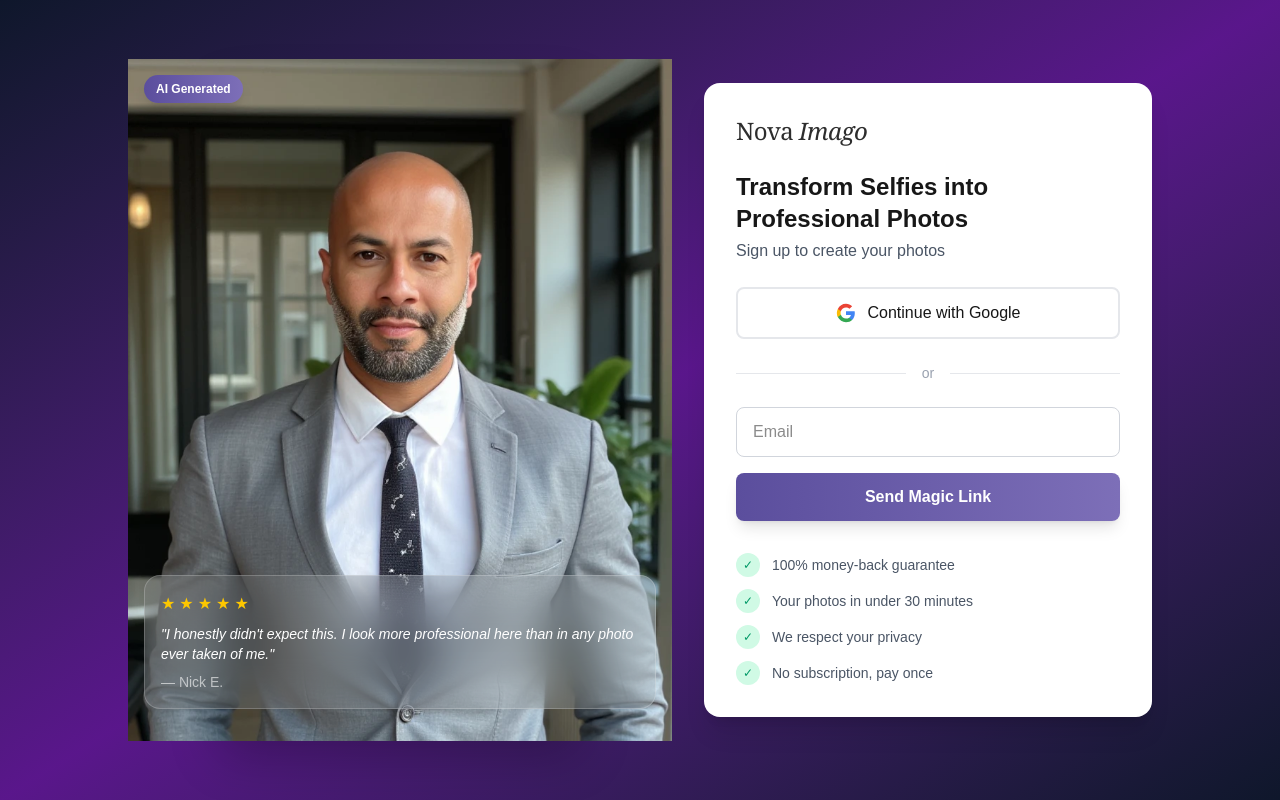
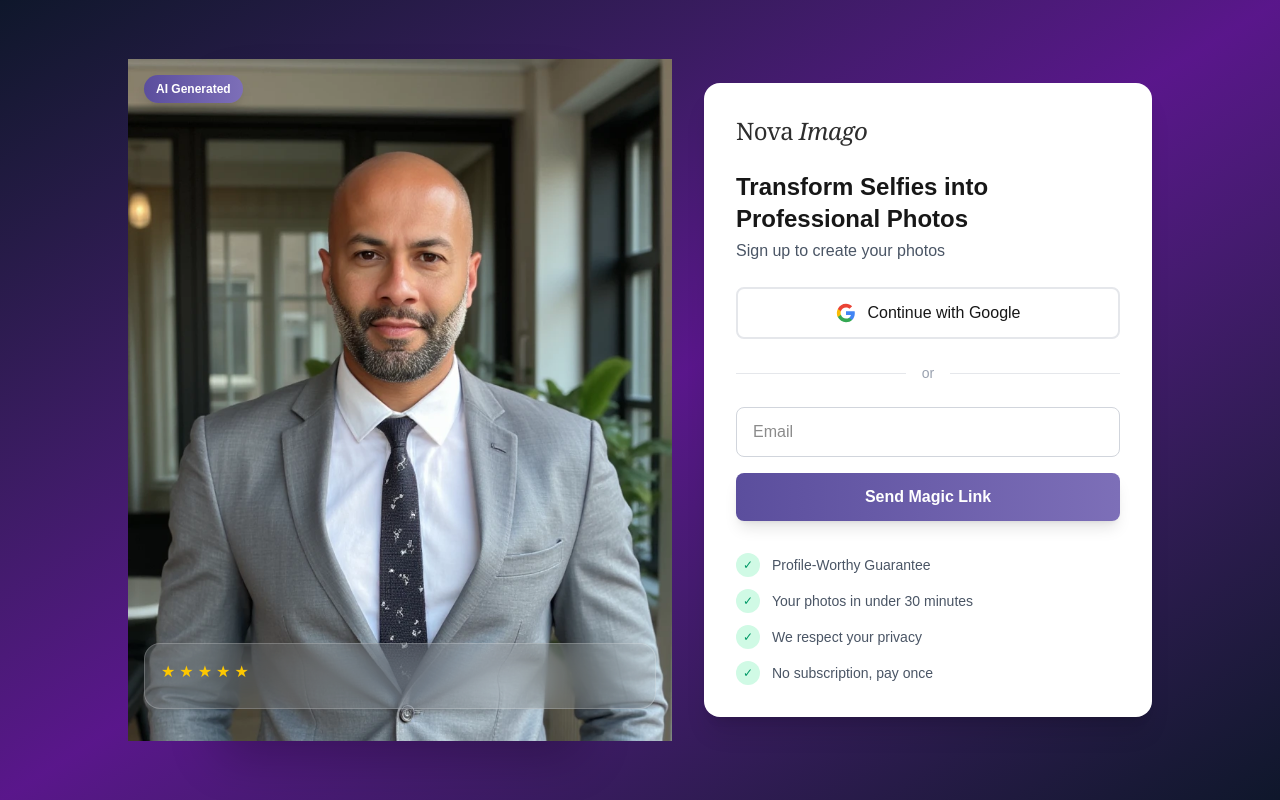
Before and after one commit to kingpapuche/automatic-octo-bassoon, a Next.js app: page /login in a window 1280 px wide. Built offline with nearby package versions, Linux system fonts and the light colour scheme.

Commit message:
fix guarantee text and remove quote

```diff
--- a/app/login/page.tsx
+++ b/app/login/page.tsx
@@ -98,9 +98,9 @@ export default function LoginPage() {
                 ))}
               </div>
               <p className="text-white text-sm italic">
-                &quot;I honestly didn't expect this. I look more professional here than in any photo ever taken of me.&quot;
+
               </p>
-              <p className="text-white/60 text-sm mt-2">— Nick E.</p>
+              <p className="text-white/60 text-sm mt-2"></p>
             </div>
 
             {/* AI badge */}
@@ -175,7 +175,7 @@ export default function LoginPage() {
             {/* Trust badges */}
             <div className="mt-8 space-y-3">
               {[
-                '100% money-back guarantee',
+                'Profile-Worthy Guarantee',
                 'Your photos in under 30 minutes',
                 'We respect your privacy',
                 'No subscription, pay once',
```
